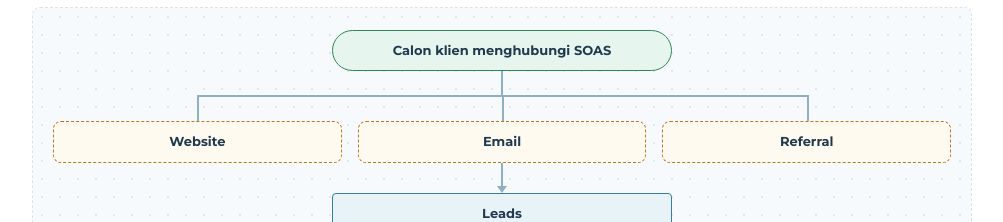
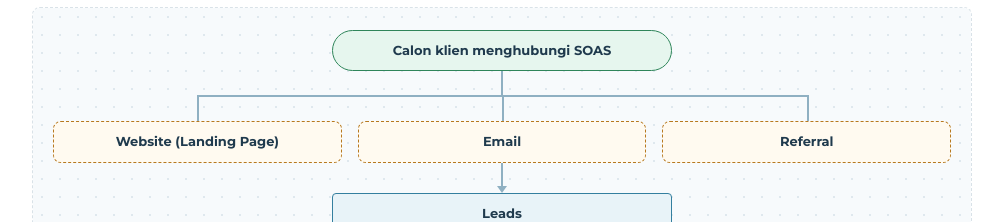
Before and after one commit to irosadie/soas-crm-handbook, a Next.js app: page /docs in a window 1280 px wide. Shown: the part 9460-9682 px from the top of the page, without its empty margins (268-1271 px from the left). Built offline with nearby package versions, Linux system fonts and the light colour scheme.

Commit message:
docs: clarify website lead source as landing page

```diff
--- a/components/docs-view.tsx
+++ b/components/docs-view.tsx
@@ -410,7 +410,7 @@ export default function DocsView({ version = "1.1" }: { version?: "1.0" | "1.1"
             <FlowArrow plain />
             <Branches>
               <Branch>
-                <FlowNode kind="external" lang={lang} title="Website" />
+                <FlowNode kind="external" lang={lang} title="Website (Landing Page)" />
               </Branch>
               <Branch>
                 <FlowNode kind="external" lang={lang} title="Email" />
```
